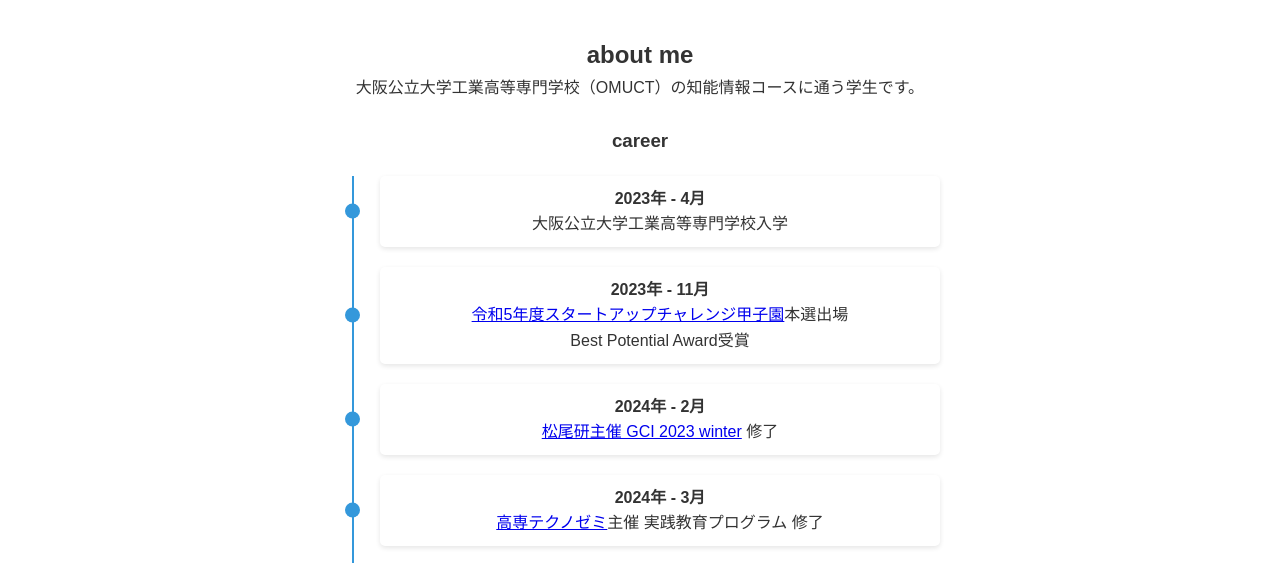
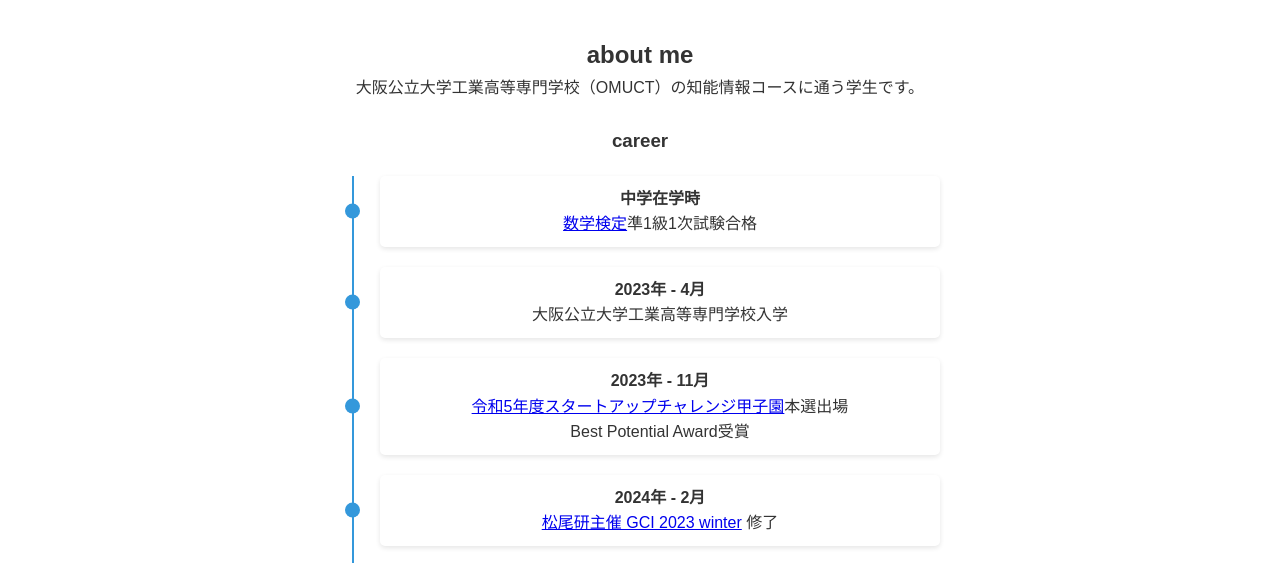
Before and after one commit to create-alt/portfolio, a plain HTML site: page index.html in a window 1280 px wide. Shown: the part 199-762 px from the top of the page. Drawn offline with nearby package versions, Linux system fonts and the light colour scheme.

Commit message:
add career

```diff
--- a/index.html
+++ b/index.html
@@ -35,6 +35,12 @@
         <h3>career</h3>
         <!-- 経歴の木状リスト -->
         <ul class="timeline">
+            <li>
+                <div class="timeline-content">
+                    <h4>中学在学時</h4>
+                    <p><a href="https://www.su-gaku.net/suken/">数学検定</a>準1級1次試験合格</p>
+                </div>
+            </li>
             <li>
                 <div class="timeline-content">
                     <h4>2023年 - 4月</h4>
```
